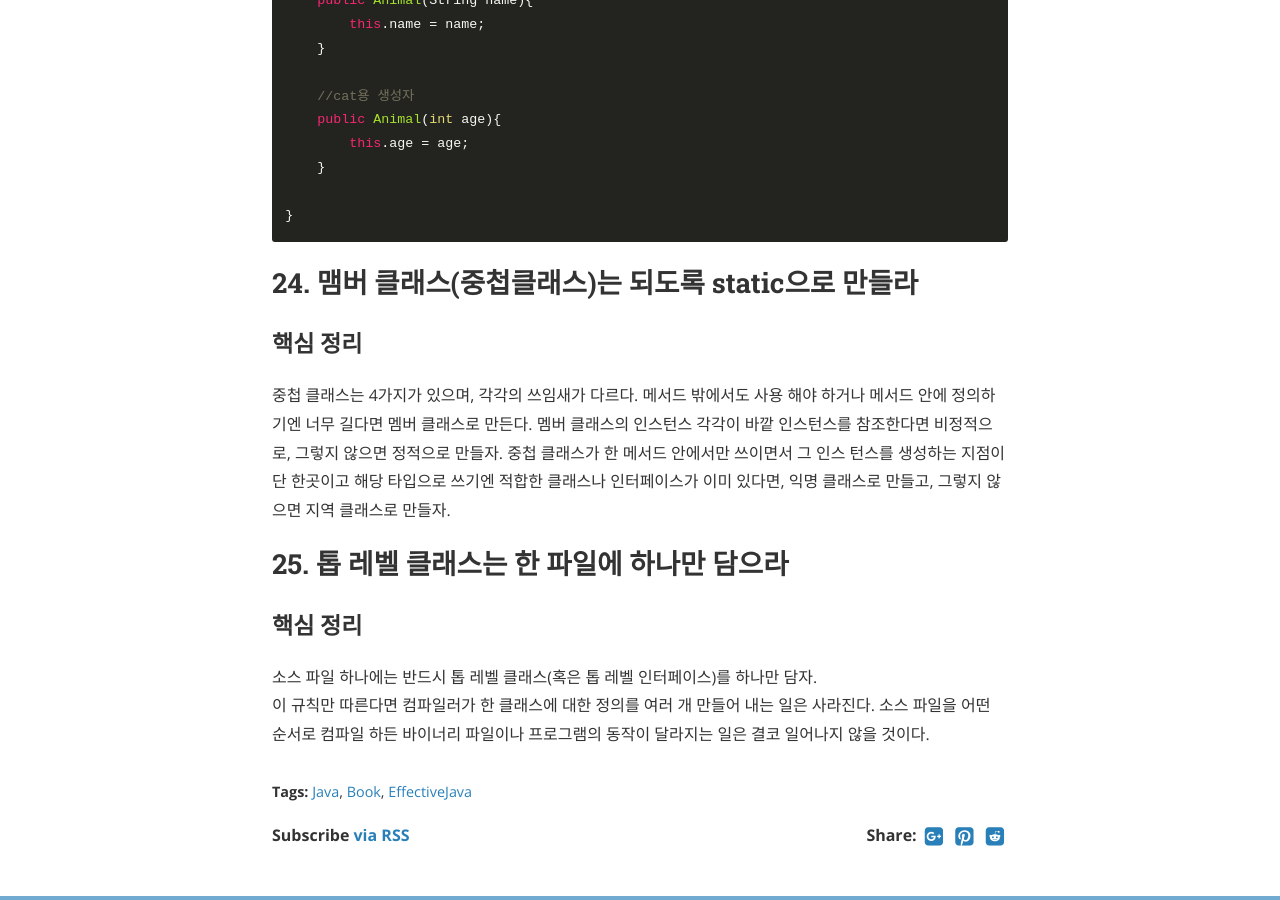
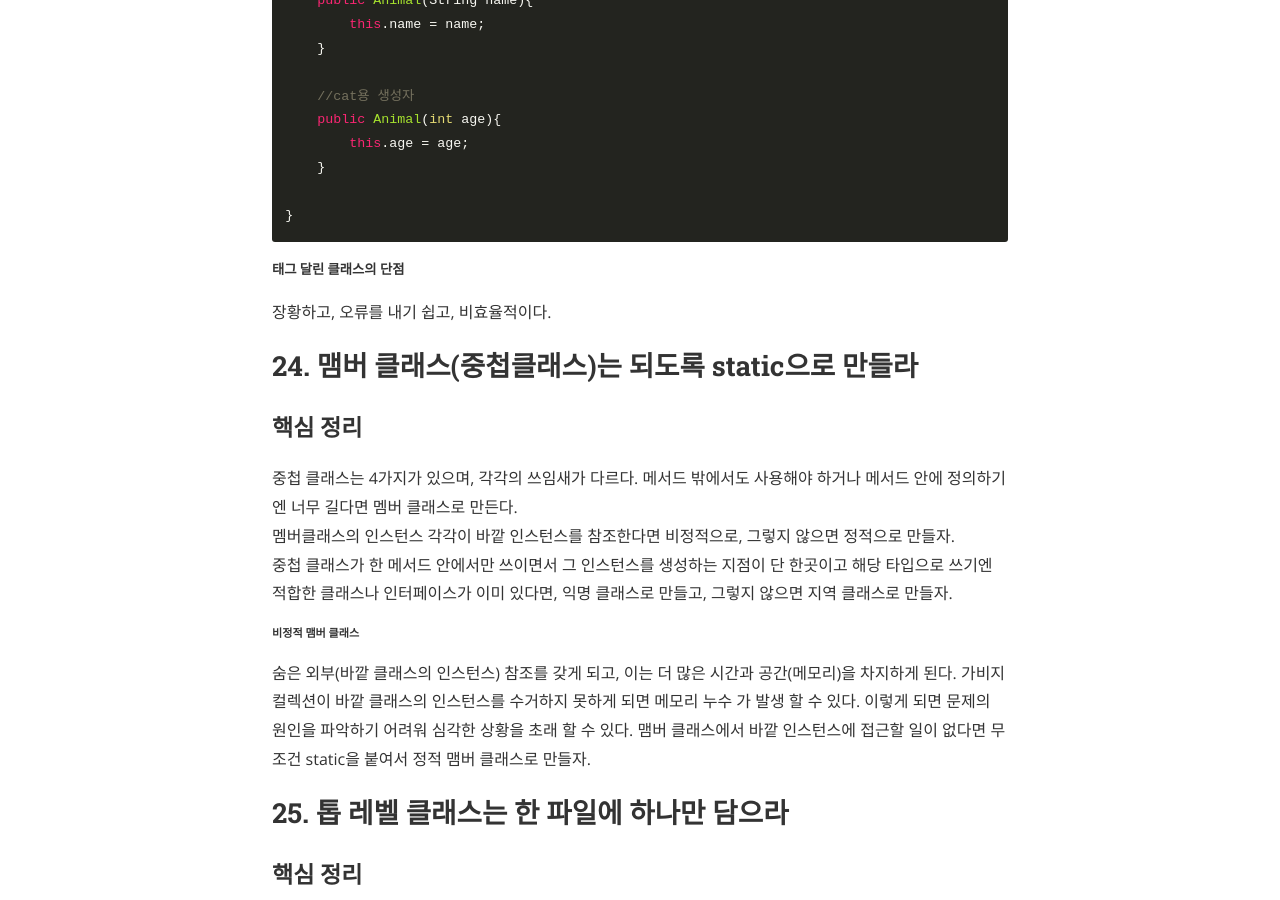
Before and after one commit to gonghojin/gonghojin.github.io, a Jekyll site: the page built from _posts/book/java/effectiveJava/2019-09-28-effectiveJava3.md, in a window 1280 px wide and 900 px high, scrolled down 4524 px. Built offline with Jekyll 4.4.1, drawn with Linux system fonts in a browser that asks for light colours; nearby versions of some CDN libraries; comment, search, counter and statistics services are not loaded.

Commit message:
Fix: 이펙티브자바_24. 멤버 클래스는 되도록 static으로 만들라

```diff
--- a/_posts/book/java/effectiveJava/2019-09-28-effectiveJava3.md
+++ b/_posts/book/java/effectiveJava/2019-09-28-effectiveJava3.md
@@ -130,15 +130,19 @@ public class Animal {
 }
 ~~~
 
+##### 태그 달린 클래스의 단점
+장황하고, 오류를 내기 쉽고, 비효율적이다.
+
 ## 24. 맴버 클래스(중첩클래스)는 되도록 static으로 만들라
 ### 핵심 정리
-중첩 클래스는 4가지가 있으며, 각각의 쓰임새가 다르다. 메서드 밖에서도 사용
-해야 하거나 메서드 안에 정의하기엔 너무 길다면 멤버 클래스로 만든다. 멤버
-클래스의 인스턴스 각각이 바깥 인스턴스를 참조한다면 비정적으로, 그렇지
-않으면 정적으로 만들자. 중첩 클래스가 한 메서드 안에서만 쓰이면서 그 인스
-턴스를 생성하는 지점이 단 한곳이고 해당 타입으로 쓰기엔 적합한 클래스나
-인터페이스가 이미 있다면, 익명 클래스로 만들고, 그렇지 않으면 지역 클래스로
-만들자.
+중첩 클래스는 4가지가 있으며, 각각의 쓰임새가 다르다. 메서드 밖에서도 사용해야 하거나 메서드 안에 정의하기엔 너무 길다면 멤버 클래스로 만든다.
+멤버클래스의 인스턴스 각각이 바깥 인스턴스를 참조한다면 비정적으로, 그렇지 않으면 정적으로 만들자.
+중첩 클래스가 한 메서드 안에서만 쓰이면서 그 인스턴스를 생성하는 지점이 단 한곳이고 해당 타입으로 쓰기엔 적합한 클래스나 인터페이스가 이미 있다면, 익명 클래스로 만들고, 그렇지 않으면 지역 클래스로 만들자.
+
+###### 비정적 맴버 클래스
+숨은 외부(바깥 클래스의 인스턴스) 참조를 갖게 되고, 이는 더 많은 시간과 공간(메모리)을 차지하게 된다.
+가비지 컬렉션이 바깥 클래스의 인스턴스를 수거하지 못하게 되면 메모리 누수 가 발생 할 수 있다. 이렇게 되면 문제의 원인을 파악하기 어려워 심각한 상황을 초래 할 수 있다.
+맴버 클래스에서 바깥 인스턴스에 접근할 일이 없다면 무조건 static을 붙여서 정적 맴버 클래스로 만들자.
 
 ## 25. 톱 레벨 클래스는 한 파일에 하나만 담으라
 ### 핵심 정리
```
